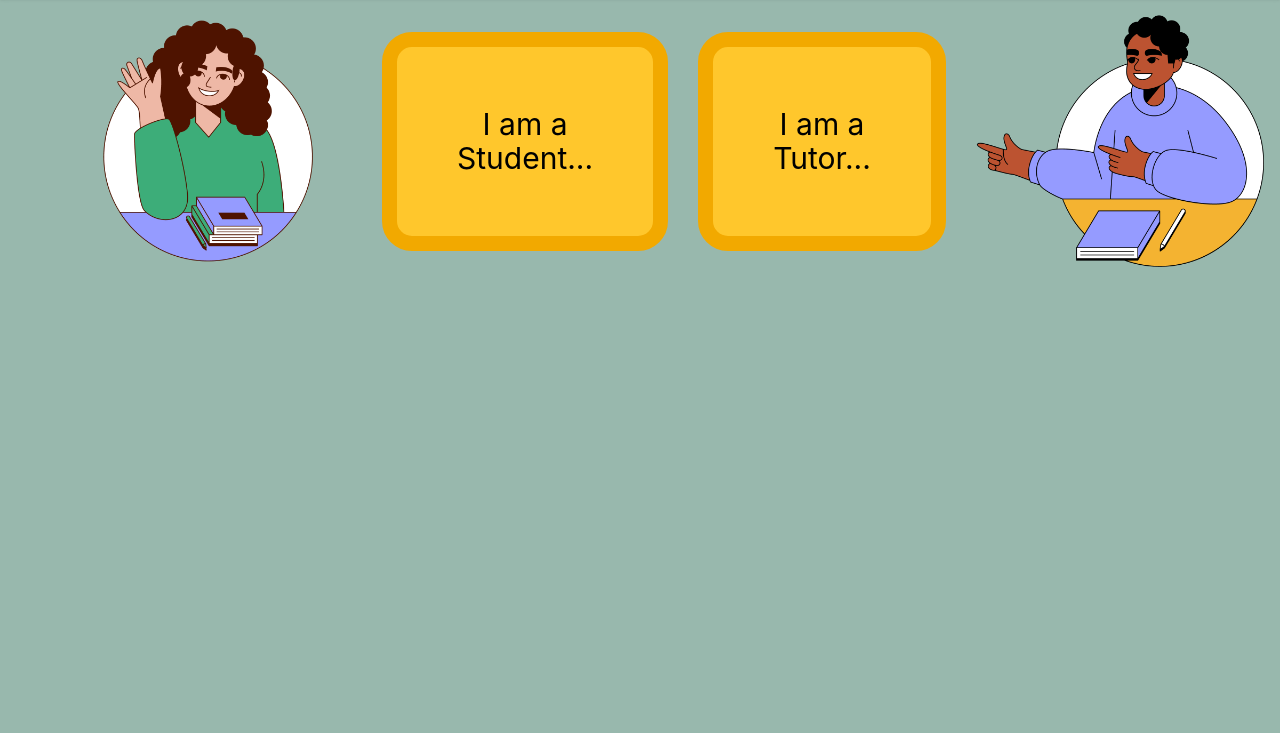
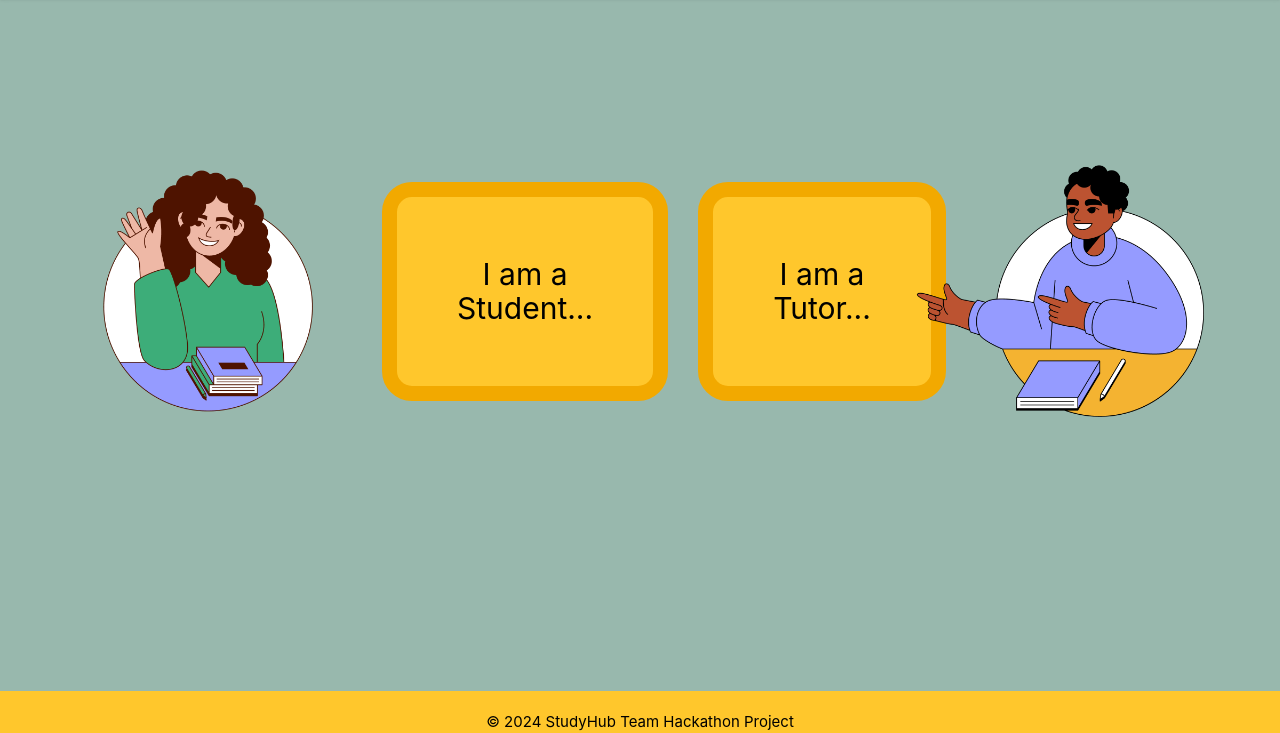
Before and after one commit to XXLZopes/hackathon24, a website: page frontEnd/landing.html in a window 1280 px wide. Shown: the part 67-800 px from the top of the page. Drawn offline with nearby package versions, Linux system fonts and the light colour scheme.

Commit message:
Updated landing.html and landing.css
Moved tutor image and added footer and styling

```diff
--- a/frontEnd/landing.css
+++ b/frontEnd/landing.css
@@ -1,3 +1,8 @@
+*
+{
+    box-sizing: border-box;
+}
+
 body
 {
     background-color: #98B8AD;
@@ -18,6 +23,9 @@ body
 {
     width: 25%;
     height: 25%;
+    position: relative;
+    left: -60px;
+
 }
 
 .imageButtonRow
@@ -25,12 +33,15 @@ body
     width: 90%;
     margin-left: auto;
     margin-right: auto;
+    margin-top: 10em;
+
     display: flex;
     flex-direction: row;
     justify-content: space-between;
     align-items: center;
     gap: 2em;
 }
+
 .landingButton
 {
     background-color: #FFC72C;
@@ -40,6 +51,13 @@ body
     font-size: 2em;
     padding: 2em;
     width: 50%;
+}
 
-
+.page-footer
+{
+    background-color: #FFC72C;
+    position: fixed;
+    left: 0;
+    bottom: 0;
+    width: 100%;
 }
--- a/frontEnd/landing.html
+++ b/frontEnd/landing.html
@@ -27,10 +27,17 @@
 
     <div class="imageButtonRow">
     <img src="images/student.png" alt="student" id="studentImage"/>
-    <button class="landingButton">I am a <br/> Student...</button>
-    <button class="landingButton">I am a <br/>Tutor...</button>
-    <img src="images/tutor.png" alt="student" id="tutorImage"/>
+    <button class="landingButton" id="studentButton">I am a <br/> Student...</button>
+    <button class="landingButton positionNeg" id="tutorButton">I am a <br/>Tutor...</button>
+    <img src="images/tutor.png" alt="student" class="positionNeg" id="tutorImage"/>
     </div>
+
+
+    <footer class="page-footer">
+          <div class="black-text container center">
+          © 2024 StudyHub Team Hackathon Project
+          </div>
+      </footer>
 
 </body>
 </html>
```
